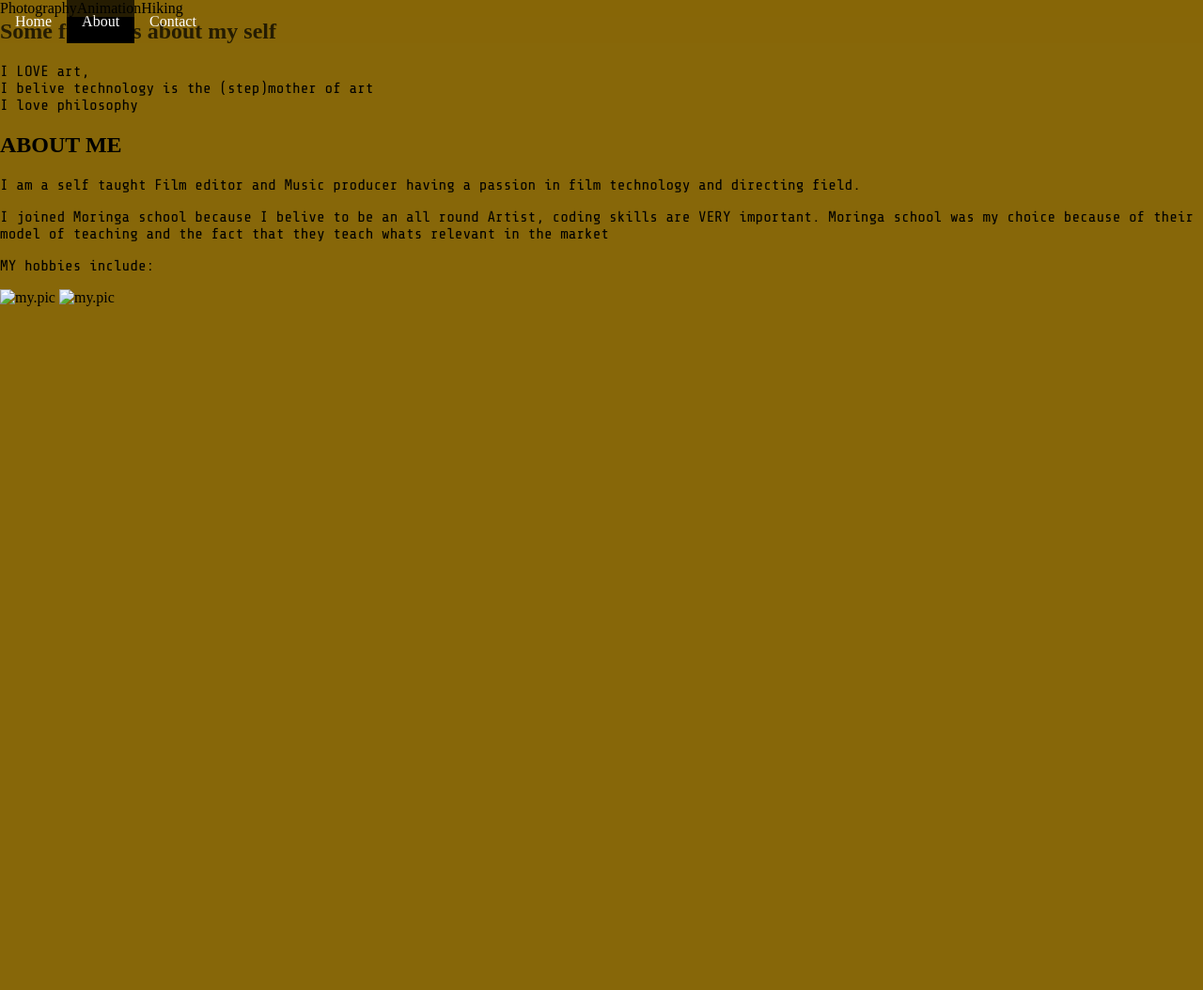
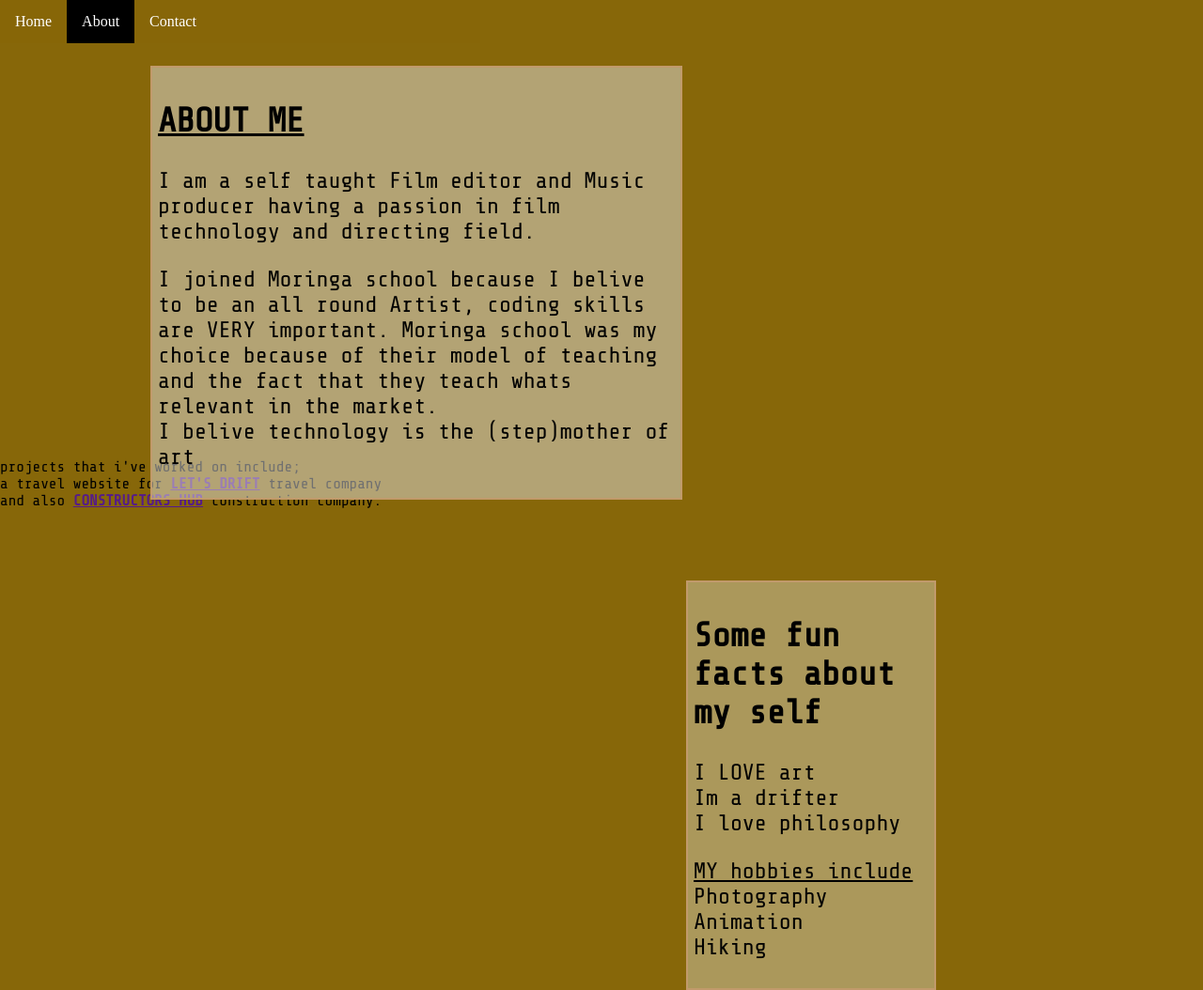
Before and after one commit to dan-jugz/my-portfolio, a plain HTML site: page about.html in a window 1280 px wide. Shown: the whole page at 94% size. Before the commit the page ends 800 px from the top, so only its background shows below. Drawn offline with nearby package versions, Linux system fonts and the light colour scheme.

Commit message:
add links to my other projects

```diff
--- a/about.html
+++ b/about.html
@@ -10,40 +10,48 @@
     <title>About Me</title>
 </head>
 <body>
+    <div class="bar">
         <ul>
                 <li><a href="index.html">Home</a></li>
                 <li><a class="active" href="about.html">About</a></li>
                 <li><a href="contact.html">Contact</a></li>
          </ul>
-
-         <div class="facts">
-                <h2>Some fun facts about my self</h2>
-                <p>I LOVE art,<br>
-                    I belive technology is the (step)mother of art <br>
-                    I love philosophy </p>
-              </div>
-              <div class="about">
-                  <h2>ABOUT ME</h2>
+    </div>
+     <div class="about">
+                  <h2><u>ABOUT ME </u></h2>
                   <p>I am a self taught Film editor and Music producer having a passion in
                       film technology and directing field.
                    </p>
                    <p> I joined Moringa school because I belive to be an all round Artist,
                       coding skills are VERY important. Moringa school was my choice
                       because of their model of teaching and the fact that they teach whats
-                      relevant in the market</p>
-                </div>
-              </div>
+                      relevant in the market. <br>
+                      I belive technology is the (step)mother of art</p>
+         </div>
+         <p> projects that i've worked on include; <br>
+            a travel website for <strong> <a href="">LET'S DRIFT</a> </strong> travel company <br>
+            and also <strong> <a href="">CONSTRUCTORS HUB</a> </strong> construction company.</p>
 
-              <div class="hobbies">
-                <p>MY hobbies include: </p>
-                  <ul>
-                        <li>Photography</li>
-                        <li>Animation </li>
-                        <li>Hiking</li>
-                  </ul>
-              </div>
-                <img class="Abuttons" src="skills.gif" alt="my.pic" width="400" height="300">
-                <img class="Abuttons2" src="me2.jpg" alt="my.pic" width="300" height="400">
+              <div class="facts">
+                    <h2>Some fun facts about my self</h2>
 
+                     <p>I LOVE art <br>
+                        Im a drifter<br>
+                        I love philosophy</p>
+
+                    <div class="hobbies">
+                       <p> <u> MY hobbies include </u><br>
+                        Photography<br>
+                        Animation <br>
+                        Hiking<br> </p>
+
+                    </div>
+                 </div>
+
+
+
+
+
+      </div>
 </body>
 </html>
--- a/css/styles.css
+++ b/css/styles.css
@@ -1,6 +1,10 @@
 @media screen and (max-width: 600px) {
   ul.topnav li.right,
   ul.topnav li {float: none;}
+}
+
+.bar {
+  position: absolute;
 }
 
 body {margin:0;}
@@ -82,13 +86,15 @@ p {
     left:16px;
   }
    *links
-   .fa {
+  .links {
+   position: absolute;
    padding: 20px;
    font-size: 30px;
    width: 50px;
    text-align: center;
    text-decoration: none;
    margin: 5px 2px;
+   border-radius: 50%;
  }
 
   .fa:hover {
@@ -114,3 +120,31 @@ p {
     background: #007bb5;
     color: white;
   }
+.about {
+  background-repeat: no-repeat,repeat-x;
+  background-size: cover,cover;
+  font-size: 150%;
+  position: relative;
+  top: 60px;
+  left: 150px;
+  width: 550px;
+  border: 2px solid #C19A6B;
+  padding: 6px;
+  margin: 10px;
+  background-color: rgba(224, 224, 224, 0.5);
+}
+
+.facts {
+  font-size: 150%;
+  position: relative;
+  top: 60px;
+  left: 720px;
+  width: 250px;
+  border: 2px solid #C19A6B;
+  padding: 6px;
+  margin: 10px;
+  background-color: rgba(224, 224, 214, 0.4);
+}
+h2 {
+  font-family: 'Share Tech Mono', monospace;
+}
--- a/index.html
+++ b/index.html
@@ -4,10 +4,11 @@
     <meta charset="UTF-8">
     <meta name="viewport" content="width=device-width, initial-scale=1.0">
     <meta http-equiv="X-UA-Compatible" content="ie=edge">
-    <link href="https://fonts.googleapis.com/css?family=Share+Tech+Mono&display=swap" rel="stylesheet">
+
     <link rel="stylesheet" href="https://cdnjs.cloudflare.com/ajax/libs/font-awesome/4.7.0/css/font-awesome.min.css">
     <link rel="stylesheet" href="css/styles.css" type="text/css">
 
+    <link rel="icon" type="image/gif/png" href="/img/d.jpg">
     <title>Daniel Njuguna.</title>
 </head>
 <body>
@@ -19,18 +20,16 @@
          </ul>
         </div>
 
-            <img src="img/me.jpg" alt="Norway" style="width:100%;">
+            <img src="img/me.jpg" alt="cover photo" style="width:100%;">
             <div class="text-block">
                 <p class="a"> <strong> DANIEL NJUGUNA </p>  <p class="b"> TECH = MAGIC </p>  <p class="c"> I believe in magic.</strong> </p>
             </div>
-
-<footer>
-        <a href="#" class="fa fa-facebook" style="font-size:48px;"></a>
-        <a href="#" class="fa fa-twitter"></a>
-        <a href="#" class="fa fa-google"></a>
-        <a href="#" class="fa fa-linkedin"></a>
-
-</footer>
+            <div class="links">
+        <a href="https://www.linkedin.com/in/dan-njuguna-b60807144/" class="fa fa-linkedin" style="font-size:48px"></a>
+        <a href="https://web.facebook.com/dnjuguna3" class="fa fa-facebook"  style="font-size:48px"></a>
+        <a href="https://twitter.com/dan_jugz" class="fa fa-twitter" style="font-size:48px"></a>
+        <a href="https://myaccount.google.com/?utm_source=OGB&tab=mk&utm_medium=act" class="fa fa-google" style="font-size:48px"></a>
+            </div>
 
 
 </body>
```
Lines whose indentation alone changed are shown as unchanged.
